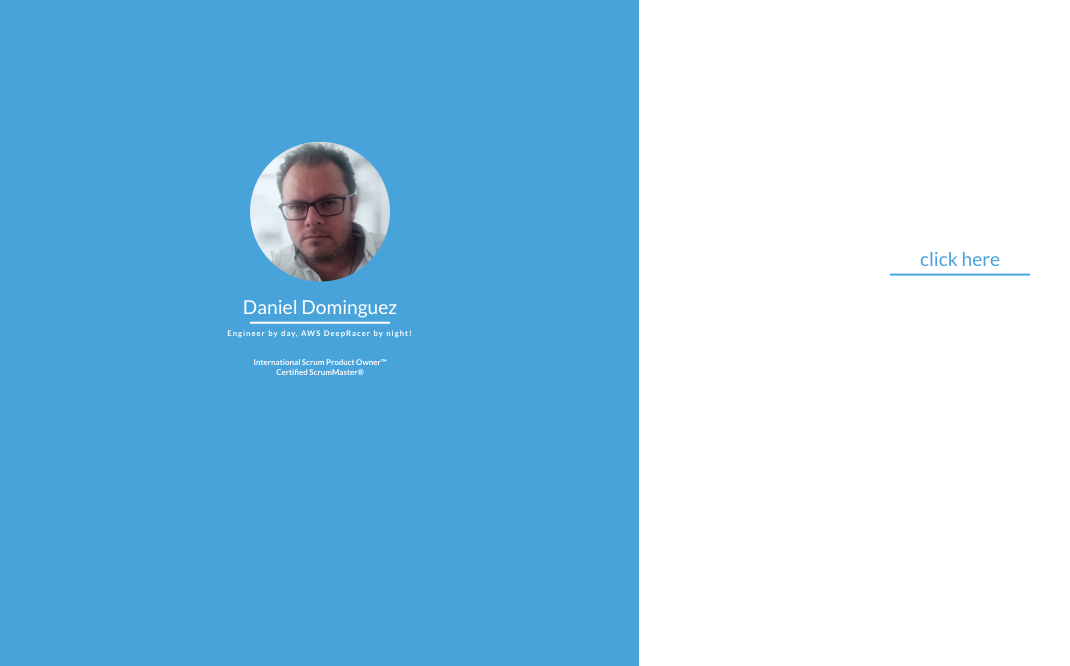
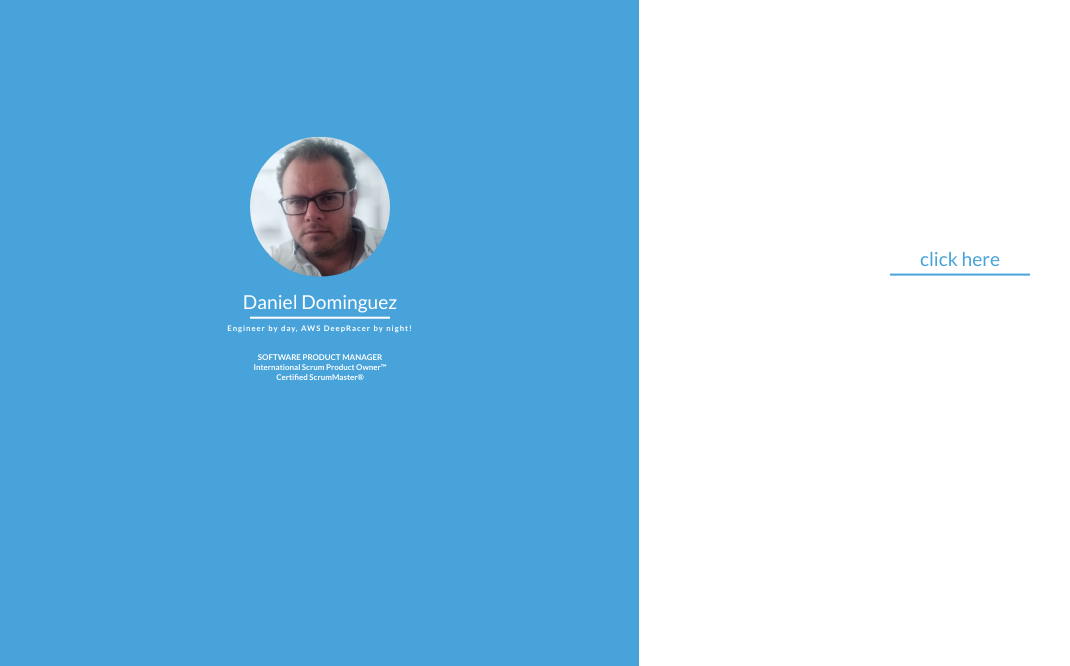
Before and after one commit to dominguezdaniel/xcoidaniel, a plain HTML site: page index.html in a window 1280 px wide. Shown: the part 134-800 px from the top of the page, without its empty margins (0-1070 px from the left). Drawn offline with Linux system fonts and the light colour scheme.

Commit message:
Update index.html

```diff
--- a/index.html
+++ b/index.html
@@ -40,7 +40,7 @@
 							<div class="profile"><img src="img/profile1.jpg" alt="profile1"></div>
 							<h1><span>Daniel Dominguez</span>
 							<span>Engineer by day, AWS DeepRacer by night!</span></h1>
-							<h5><span>International Scrum Product Owner™</br>Certified ScrumMaster®</span></h5>
+							<h5><span>SOFTWARE PRODUCT MANAGER</br>International Scrum Product Owner™</br>Certified ScrumMaster®</span></h5>
 
 
 						</div>
```
